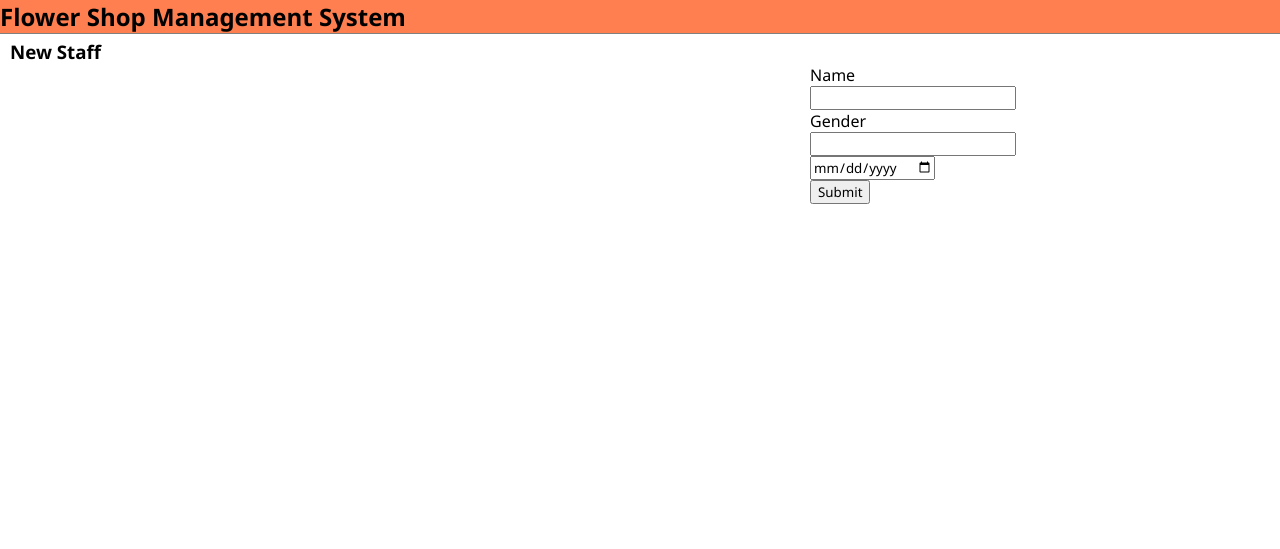
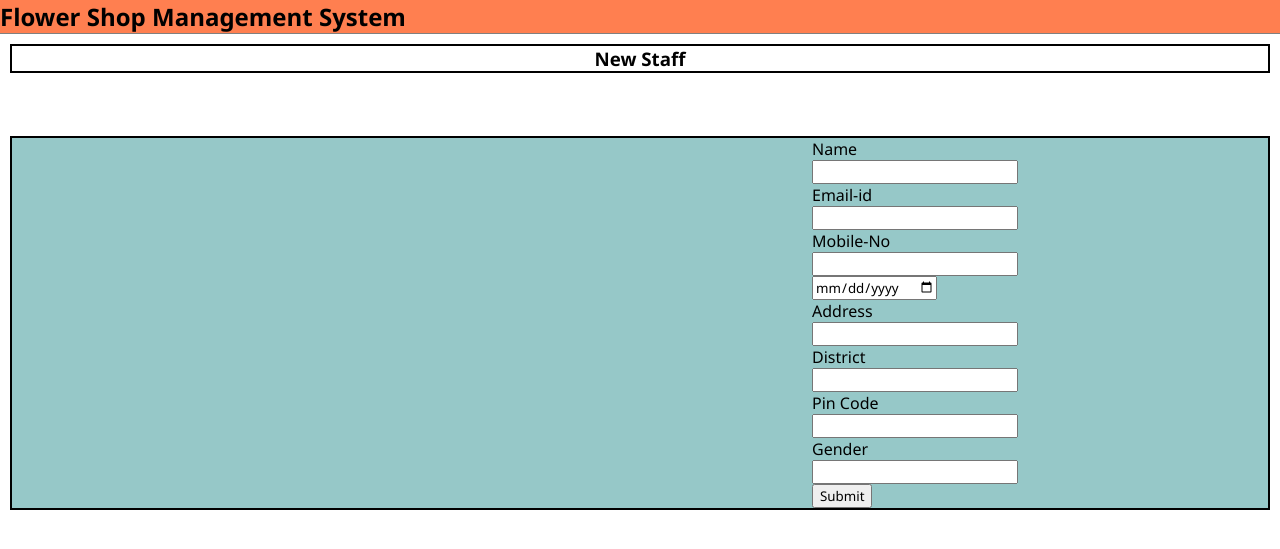
Before and after one commit to Cisits-Subodh/flower-shop-management-system, a PHP site: page /staff/new in a window 1280 px wide. Shown: the top 549 px of the page. Run offline with PHP 8.4, Linux system fonts and the light colour scheme; the visitor is signed in with stand-in values (Sample User, id 1).

Commit message:
Work on staff module Fixes #15

```diff
--- a/assets/css/style.css
+++ b/assets/css/style.css
@@ -70,7 +70,22 @@
     margin-right: 100%;
 }
 
+/* new satff */
+.head h3{
+    text-align: center;
+    border: 2px solid;
+    margin: 0%;
+    /* transition: cubic-bezier(0.165, 0.84, 0.44, 1 */
+
+}
+.new-form{
+    border: 2px solid;
+    margin-top:5%;
+    background-color: rgb(150 200 200);
+    background-position: 100%;
+}
 .new-form label {
+
     margin-left: 100vh;
     align-items: center;
     text-align: center;
@@ -81,12 +96,13 @@
 
 
 }
-.input-g{
-    gap:10px;
-}
-.new-form button {
-    text-align: justify;
-    text-align: center;
-    padding: -0.30vh;
-    margin-left: 100vh;
-}
+.new-form button{
+    align-items: center;
+    display: block;
+    margin-left:100vh;
+    }
+
+/* .button-s{
+    margin-right: 100%;
+    margin-top: -0.200%;
+} */
--- a/pages/staff/new.php
+++ b/pages/staff/new.php
@@ -12,19 +12,28 @@
         <?php include $_SERVER['DOCUMENT_ROOT'] . "/pages/includes/header.php" ?>
     </header>
     <main class="main">
+        <div class="head">
         <h3>New Staff</h3>
+        </div>
         <div class="new-form">
-        <form action="/staff/create" method="post" >
-            <label for="name">Name</label>
-            <input type="text" name="name" id="name">
-            <label for="gender">Gender</label>
-            <div class="input-g">
-            <input type="text" name="gender" id="gender">
-
-            </div>
-            <input type="date" name="dob" id="dob">
-            <button>Submit</button>
-        </form>
+            <form action="/staff/create" method="post">
+                <label for=" ">Name</label>
+                <input type="text" name="name" id="name">
+                <label for="">Email-id</label>
+                <input type="email" id="Email-id" name="email id"required>
+                <label for="Mobile">Mobile-No</label>
+                <input type="Mobile-No" id="mobile no" name="mobile no" required>
+                <input type="date" name="dob" id="dob" required>
+                <label for="">Address</label>
+                <input type="text" id="address" name="Address" required>
+                <label for="">District</label>
+                <input type="text" id="District" name="District"required>
+                <label for="">Pin Code</label>
+                <input type="pin code" id="pin code" name="pin code"required>
+                <label for="gender">Gender</label>
+                <input type="text" name="gender" id="gender"required>
+                <button class="button-s">Submit</button>
+            </form>
         </div>
     </main>
 </body>
```
